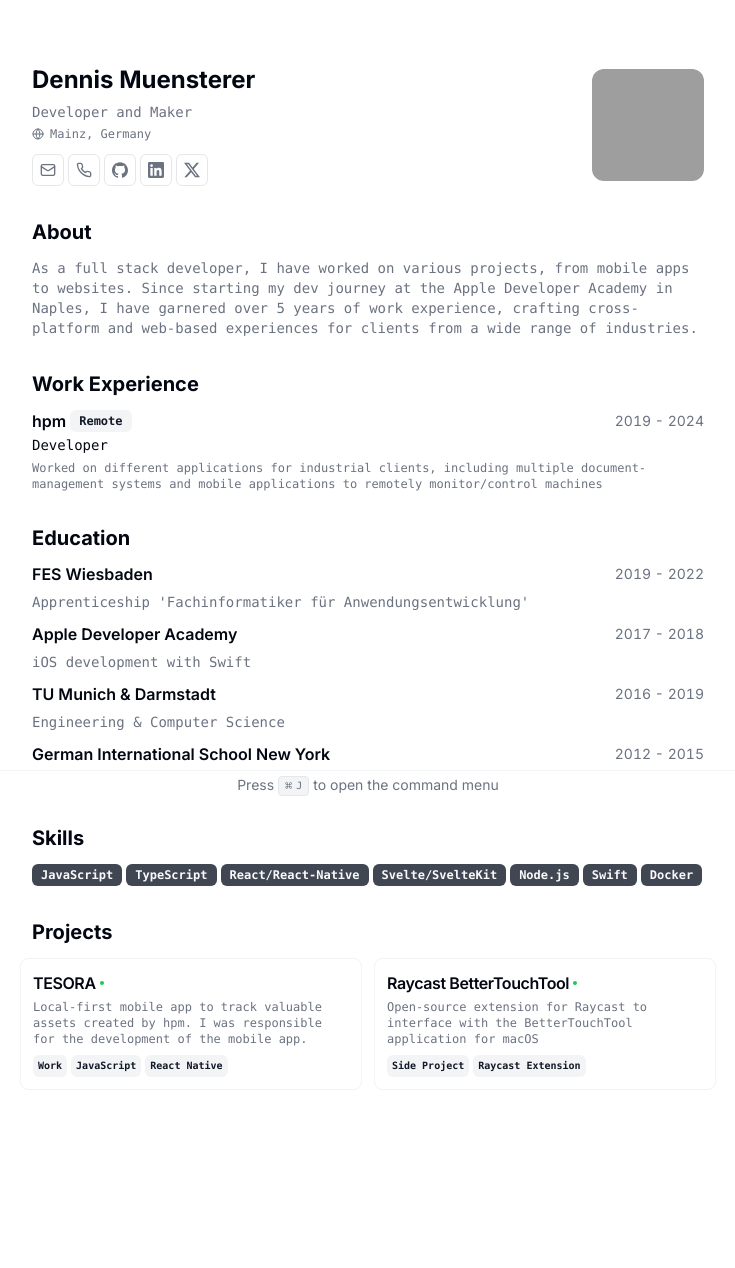
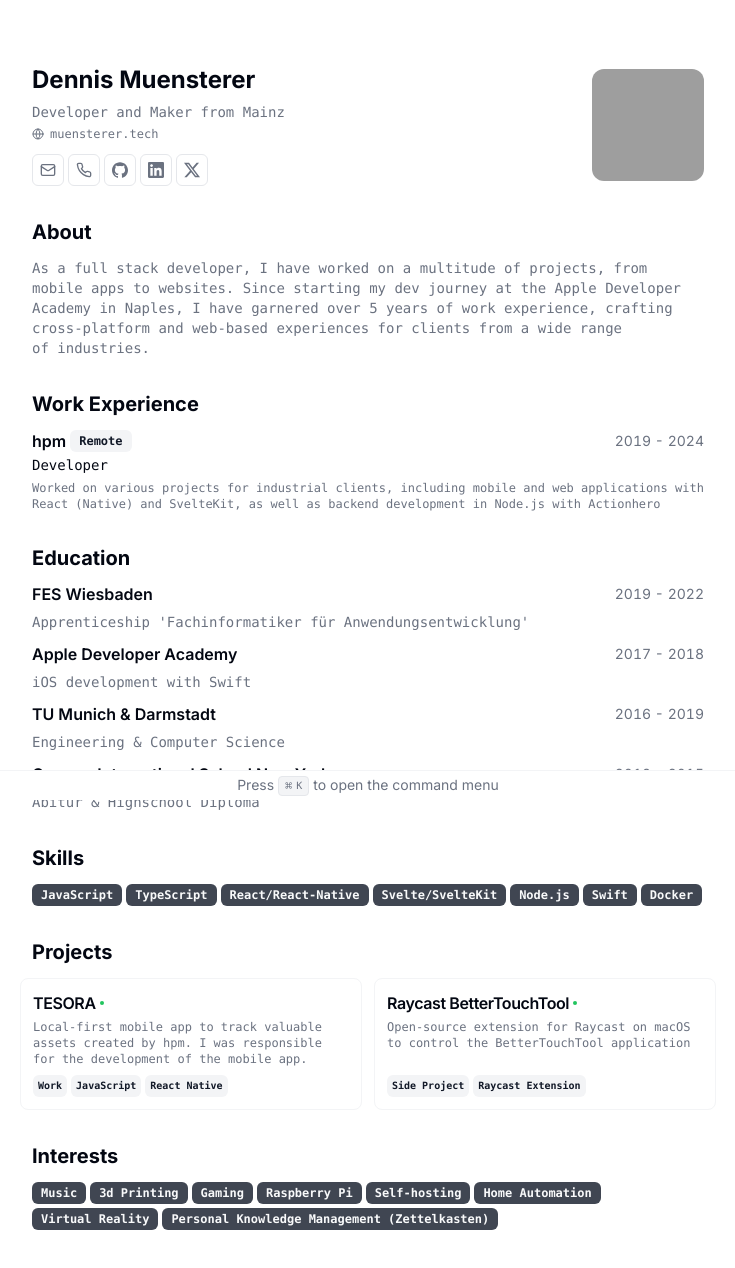
Before and after one commit to dnnsmnstrr/cv, a Next.js app: page / in a window 1280 px wide. Shown: the top 1268 px of the page, without its empty margins (272-1007 px from the left). Before the commit the page ends 1154 px from the top, so only its background shows below. Built offline with nearby package versions, Linux system fonts and the light colour scheme; grey boxes are pictures that could not be loaded.

Commit message:
Add interests and use k as command menu key

```diff
--- a/src/app/page.tsx
+++ b/src/app/page.tsx
@@ -22,16 +22,17 @@ export default function Page() {
           <div className="flex-1 space-y-1.5">
             <h1 className="text-2xl font-bold">{RESUME_DATA.name}</h1>
             <p className="max-w-md text-pretty font-mono text-sm text-muted-foreground">
-              {RESUME_DATA.about}
+              {RESUME_DATA.about} from {RESUME_DATA.location}
             </p>
+
             <p className="max-w-md items-center text-pretty font-mono text-xs text-muted-foreground">
               <a
                 className="inline-flex gap-x-1.5 align-baseline leading-none hover:underline"
-                href={RESUME_DATA.locationLink}
+                href={RESUME_DATA.personalWebsiteUrl}
                 target="_blank"
               >
                 <GlobeIcon className="h-3 w-3" />
-                {RESUME_DATA.location}
+                {RESUME_DATA.personalWebsiteUrl.replace('https://', '')}
               </a>
             </p>
             <div className="flex gap-x-1 pt-1 font-mono text-sm text-muted-foreground print:hidden">
@@ -183,6 +184,15 @@ export default function Page() {
             })}
           </div>
         </Section>
+
+        <Section>
+          <h2 className="text-xl font-bold">Interests</h2>
+          <div className="flex flex-wrap gap-1">
+            {RESUME_DATA.interests.map((interest) => {
+              return <Badge key={interest}>{interest}</Badge>;
+            })}
+          </div>
+        </Section>
       </section>
 
       <CommandMenu
--- a/src/components/command-menu.tsx
+++ b/src/components/command-menu.tsx
@@ -17,13 +17,13 @@ import { CommandIcon } from "lucide-react";
 interface Props {
   links: { url: string; title: string }[];
 }
-
+const TRIGGER_KEY = "k"
 export const CommandMenu = ({ links }: Props) => {
   const [open, setOpen] = React.useState(false);
 
   React.useEffect(() => {
     const down = (e: KeyboardEvent) => {
-      if (e.key === "j" && (e.metaKey || e.ctrlKey)) {
+      if (e.key === TRIGGER_KEY && (e.metaKey || e.ctrlKey)) {
         e.preventDefault();
         setOpen((open) => !open);
       }
@@ -38,7 +38,7 @@ export const CommandMenu = ({ links }: Props) => {
       <p className="fixed bottom-0 left-0 right-0 hidden border-t border-t-muted bg-white p-1 text-center text-sm text-muted-foreground print:hidden xl:block">
         Press{" "}
         <kbd className="pointer-events-none inline-flex h-5 select-none items-center gap-1 rounded border bg-muted px-1.5 font-mono text-[10px] font-medium text-muted-foreground opacity-100">
-          <span className="text-xs">⌘</span>J
+          <span className="text-xs">⌘</span>{TRIGGER_KEY.toUpperCase()}
         </kbd>{" "}
         to open the command menu
       </p>
--- a/src/data/resume-data.tsx
+++ b/src/data/resume-data.tsx
@@ -25,14 +25,14 @@ const USERNAME_SHORT = 'dnnsmnstrr'
 const USERNAME_LONG = name.replaceAll(' ', '').toLocaleLowerCase()
 const email = USERNAME_LONG + '@gmail.com'
 
-const summary = `As a full stack developer, I have worked on various projects, from mobile apps to websites.
+const summary = `As a full stack developer, I have worked on a multitude of projects, from mobile apps to websites.
 Since starting my dev journey at the Apple Developer Academy in Naples, I have garnered over 5 years of work experience, crafting cross-platform and web-based experiences for clients from a wide range of industries.`
 
 const initials = name.split(' ').map(name => name.slice(0, 1)).join('')
 export const RESUME_DATA = {
   name,
   initials,
-  location: "Mainz, Germany",
+  location: "Mainz",
   locationLink: "https://www.google.com/maps/place/Mainz",
   about:
     "Developer and Maker",
@@ -96,7 +96,7 @@ export const RESUME_DATA = {
       start: "2019",
       end: "2024",
       description:
-        "Worked on different applications for industrial clients, including multiple document-management systems and mobile applications to remotely monitor/control machines",
+        "Worked on various projects for industrial clients, including mobile and web applications with React (Native) and SvelteKit, as well as backend development in Node.js with Actionhero",
     },
   ],
   skills: [
@@ -126,11 +126,21 @@ export const RESUME_DATA = {
       title: "Raycast BetterTouchTool",
       techStack: ["Side Project", "Raycast Extension"],
       description:
-        "Open-source extension for Raycast to interface with the BetterTouchTool application for macOS",
+        "Open-source extension for Raycast on macOS to control the BetterTouchTool application",
       link: {
         label: "BTT in the Raycast Store",
         href: "https://www.raycast.com/dnnsmnstrr/bettertouchtool",
       },
     },
   ],
+  interests: [
+    "Music",
+    "3d Printing",
+    "Gaming",
+    "Raspberry Pi",
+    "Self-hosting",
+    "Home Automation",
+    "Virtual Reality",
+    "Personal Knowledge Management (Zettelkasten)"
+  ],
 } as const;
```
